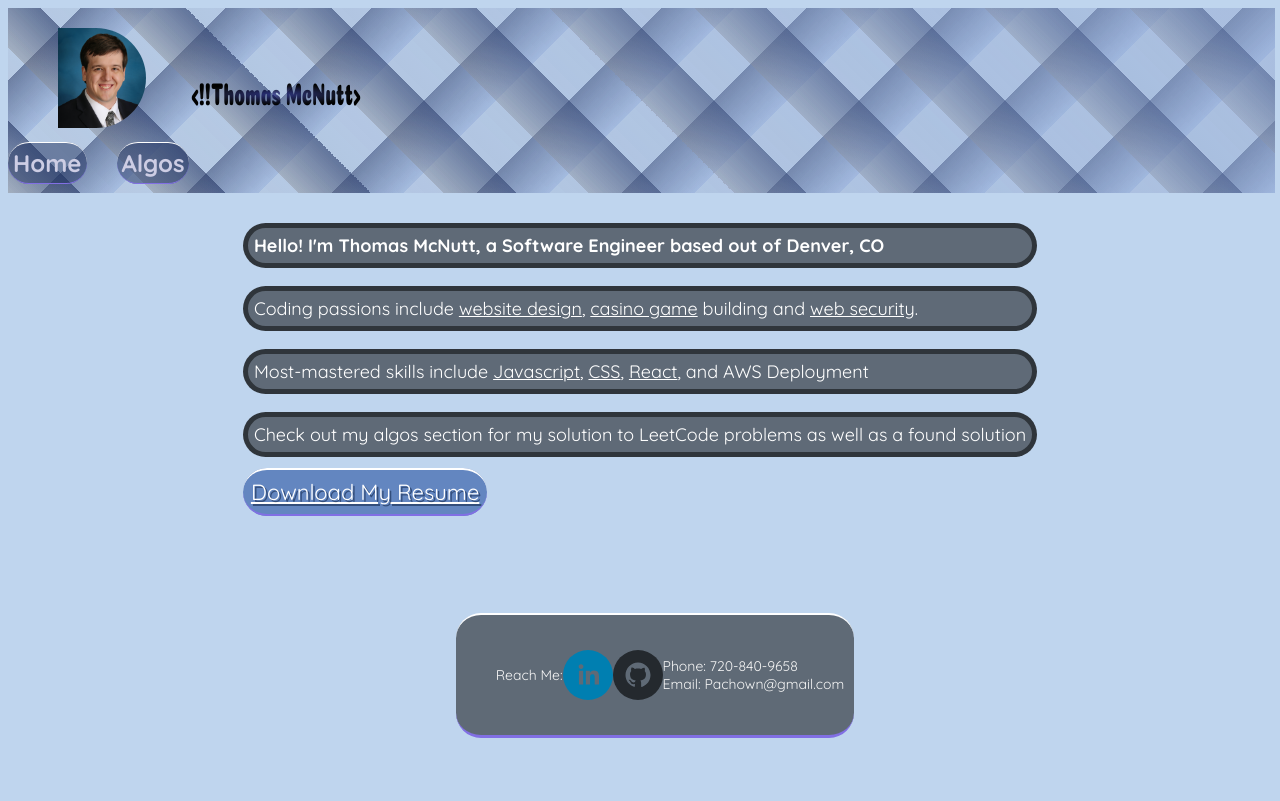
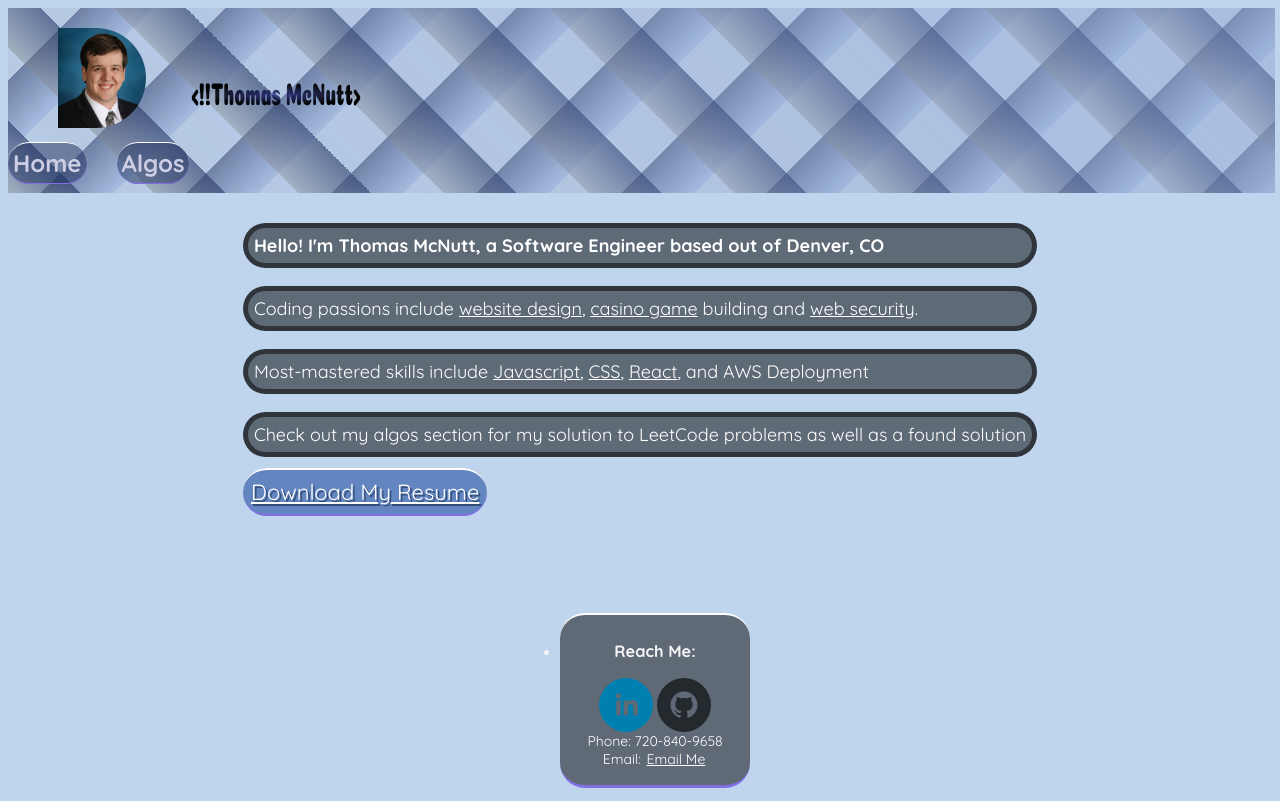
Before and after one commit to pachown/Thomas-McNutt-Website, a Next.js app in the folder website/: page / in a window 1280 px wide. Built offline with nearby package versions, Linux system fonts and the light colour scheme.

Commit message:
Changed Footer to have attractive proportions

```diff
--- a/website/components/Footer.js
+++ b/website/components/Footer.js
@@ -1,17 +1,26 @@
 import styles from '../styles/Layout.module.css'
 
-import {SocialIcon} from 'react-social-icons'
+import { SocialIcon } from 'react-social-icons'
 
 const Footer = ({ children }) => {
   return (
     <div>
       <footer className={styles.footer}>
-      Reach Me:
-        <SocialIcon url="https://www.linkedin.com/in/thomas-mcnutt-97526588/"/>
-        <SocialIcon url="https://github.com/pachown"/>
-        Phone: 720-840-9658
-        <br></br>
-        Email: Pachown@gmail.com
+        <h3>Reach Me:</h3>
+        <a>
+          <SocialIcon url="https://www.linkedin.com/in/thomas-mcnutt-97526588/" />
+        </a>
+        <a>
+          <SocialIcon url="https://github.com/pachown" />
+        </a>
+        <br />
+        <a>
+          Phone: 720-840-9658
+        </a>
+        <br />
+        <a>
+          Email: <a href="mailto:Pachown@gmail.com">Email Me</a>
+        </a>
       </footer>
     </div>
   )
--- a/website/styles/Footer.module.css
+++ /dev/null
@@ -1,15 +0,0 @@
-footer {
-  margin: 0;
-  padding: 0;
-  box-sizing: border-box;
-  font-family: "Quicksand", sans-serif;
-  font-size: 62.5%;
-  font-size: 10px;
-  top: 150px;
-  height: 300px;
-  width: 500px;
-  /* background-size: contain;  */
-  background-repeat: no-repeat;
-  color: whitesmoke;
-  border-top: 2px solid white;
-}
--- a/website/styles/Layout.module.css
+++ b/website/styles/Layout.module.css
@@ -39,11 +39,12 @@
 
 .footer {
   background:rgba(0, 0, 0, 0.5);
+  display:inline-flex;
   width: 100%;
-  height: 100px;
+  height: 150px;
   border-top: 1px solid #eaeaea;
-  display: flex;
-  justify-content: right;
+  display:list-item;
+  justify-content: center;
   align-items: center;
   color: whitesmoke;
   font-size: 1.4em;
@@ -52,6 +53,7 @@
   border-bottom: 3px solid rgb(129, 111, 228);
   border-radius: 25px;
   margin: 5px;
+  text-align: center;
 }
 
 .footer img {
@@ -59,10 +61,12 @@
 }
 
 .footer a {
-  display: flex;
+  /* display: flex; */
   justify-content: center;
   align-items: center;
   color: white;
+  padding: 2px;
+  border: 2px;
 }
 
 .code {
```
